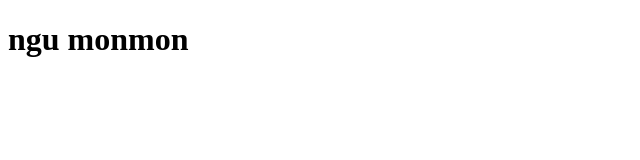
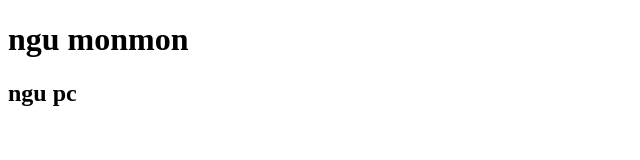
Before and after one commit to phongdang-chipcourse/duan3, a plain HTML site: page index.html in a window 1280 px wide. Shown: the whole page, without its empty margins (0-640 px from the left). Drawn offline with Linux system fonts and the light colour scheme.

Commit message:
capnhatlan1

```diff
--- a/index.html
+++ b/index.html
@@ -7,5 +7,6 @@
   </head>
   <body>
     <h1>ngu monmon</h1>
+    <h2>ngu pc</h2>
   </body>
 </html>
```
